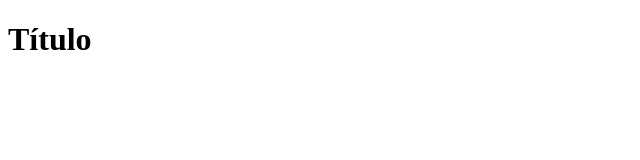
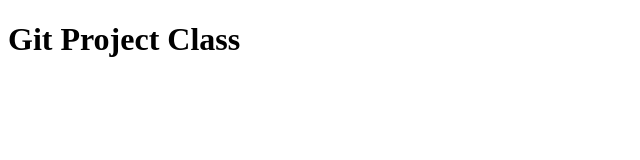
Before and after one commit to joaovpf1/gitaula, a plain HTML site: page index.html in a window 1280 px wide. Shown: the whole page, without its empty margins (0-640 px from the left). Drawn offline with Linux system fonts and the light colour scheme.

Commit message:
alteração dentro da tag H1

```diff
--- a/index.html
+++ b/index.html
@@ -7,6 +7,8 @@
     <title>Projeto Git</title>
 </head>
 <body>
-    <h1>Título</h1>
+    <h1>
+        Git Project Class
+    </h1>
 </body>
 </html>
```
